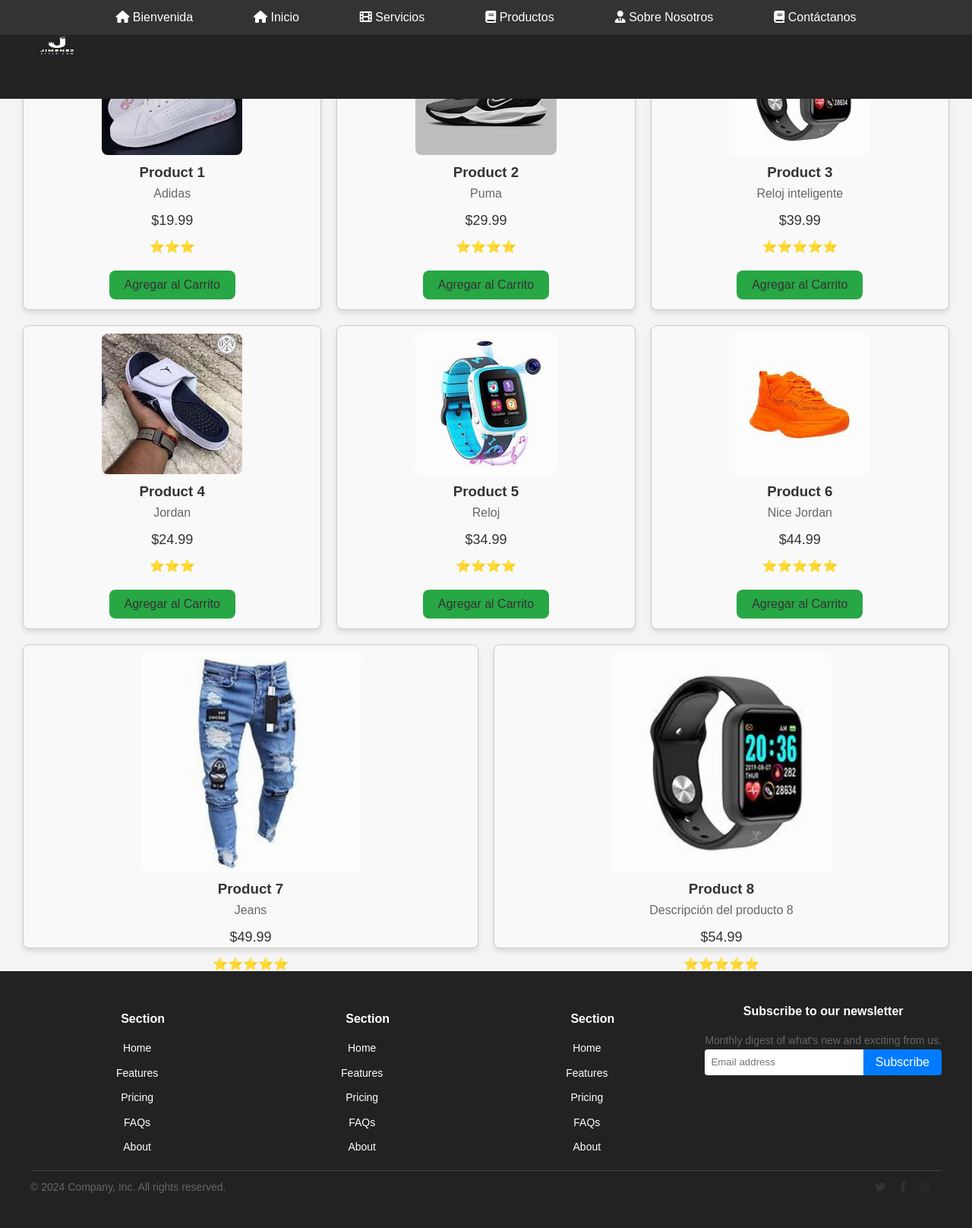
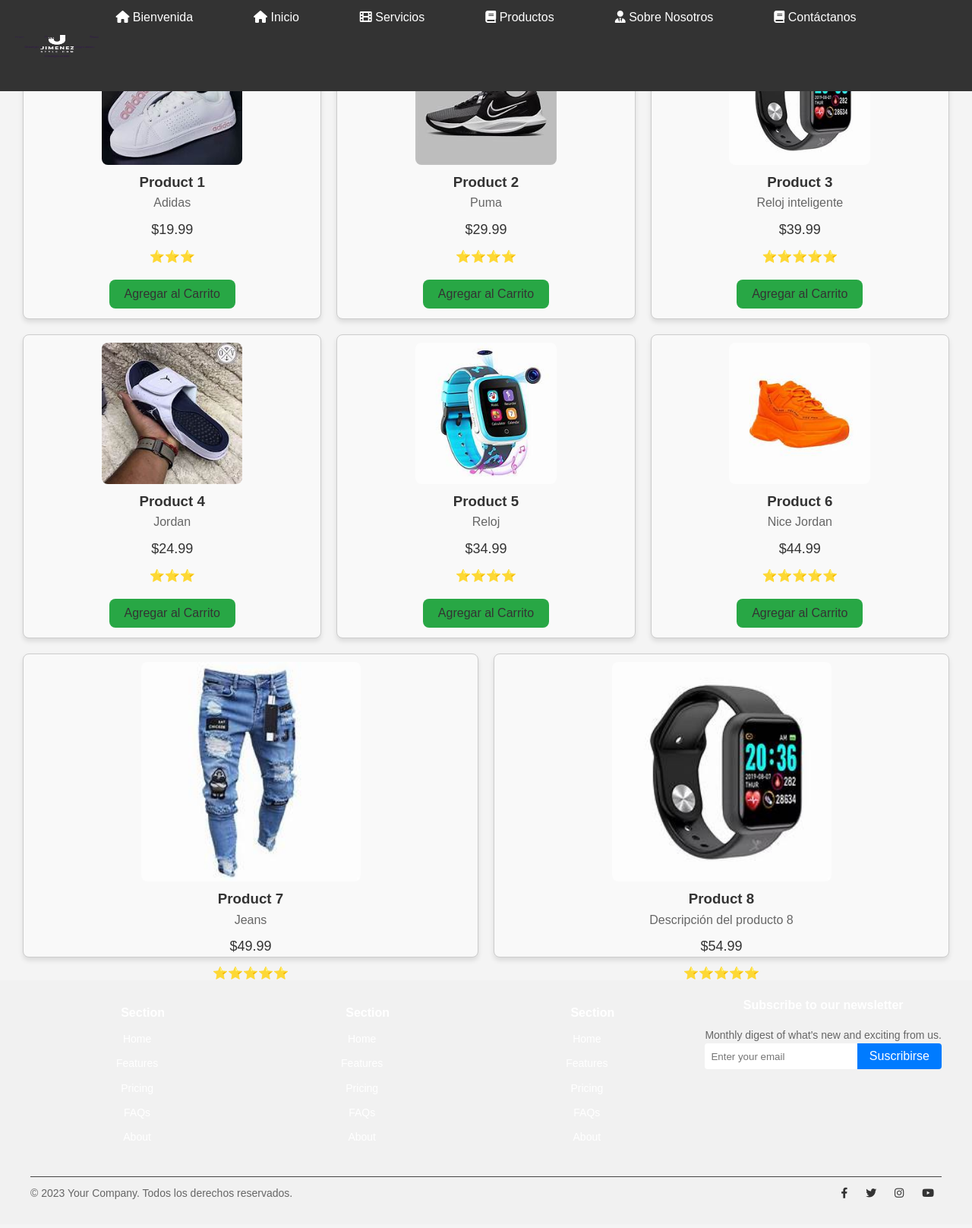
Before and after one commit to Jimenez-X/jimenezstyle.github.io, a plain HTML site: page sobre nosostros.html in a window 1280 px wide. Shown: the whole page at 76% size. Drawn offline with Linux system fonts and the light colour scheme.

Commit message:
Update sobre nosostros.html

```diff
--- a/sobre nosostros.html
+++ b/sobre nosostros.html
@@ -14,6 +14,42 @@
         body {
             display: flex;
             flex-direction: column;
+        }
+
+        header {
+            background-color: #333;
+            color: white;
+            padding: 10px 0;
+            text-align: center;
+        }
+
+        .caja_logo {
+            display: inline-block;
+        }
+
+        .logo {
+            max-height: 50px;
+        }
+
+        header nav {
+            display: inline-block;
+            vertical-align: top;
+        }
+
+        header nav ul {
+            list-style: none;
+            padding: 0;
+            margin: 0;
+        }
+
+        header nav ul li {
+            display: inline;
+            margin: 0 15px;
+        }
+
+        header nav ul li a {
+            color: white;
+            text-decoration: none;
         }
 
         .card-wrapper {
@@ -62,10 +98,38 @@
             background-color: #218838;
         }
 
-
         img {
             width: 100%;
             height: auto;
+        }
+
+        footer {
+            background-color: #f1f1f1;
+            padding: 20px 0;
+            text-align: center;
+        }
+
+        .footer-container {
+            display: flex;
+            justify-content: space-around;
+            flex-wrap: wrap;
+        }
+
+        .footer-section {
+            margin: 10px;
+        }
+
+        .footer-section h3 {
+            margin-bottom: 10px;
+        }
+
+        .footer-bottom {
+            margin-top: 20px;
+        }
+
+        .social-icons a {
+            margin: 0 10px;
+            color: #333;
         }
     </style>
     <title>Productos</title>
@@ -192,20 +256,20 @@
                 <h3>Subscribe to our newsletter</h3>
                 <p>Monthly digest of what's new and exciting from us.</p>
                 <form action="#">
-                    <input type="email" placeholder="Email address">
-                    <button type="submit">Subscribe</button>
+                    <input type="email" placeholder="Enter your email" required>
+                    <button type="submit" class="subscribe-btn">Suscribirse</button>
                 </form>
             </div>
         </div>
         <div class="footer-bottom">
-            <p>© 2024 Company, Inc. All rights reserved.</p>
+            <p>© 2023 Your Company. Todos los derechos reservados.</p>
             <div class="social-icons">
+                <a href="#"><i class="fab fa-facebook-f"></i></a>
                 <a href="#"><i class="fab fa-twitter"></i></a>
-                <a href="#"><i class="fab fa-facebook-f"></i></a>
                 <a href="#"><i class="fab fa-instagram"></i></a>
+                <a href="#"><i class="fab fa-youtube"></i></a>
             </div>
         </div>
     </footer>
-
 </body>
 </html>
```
